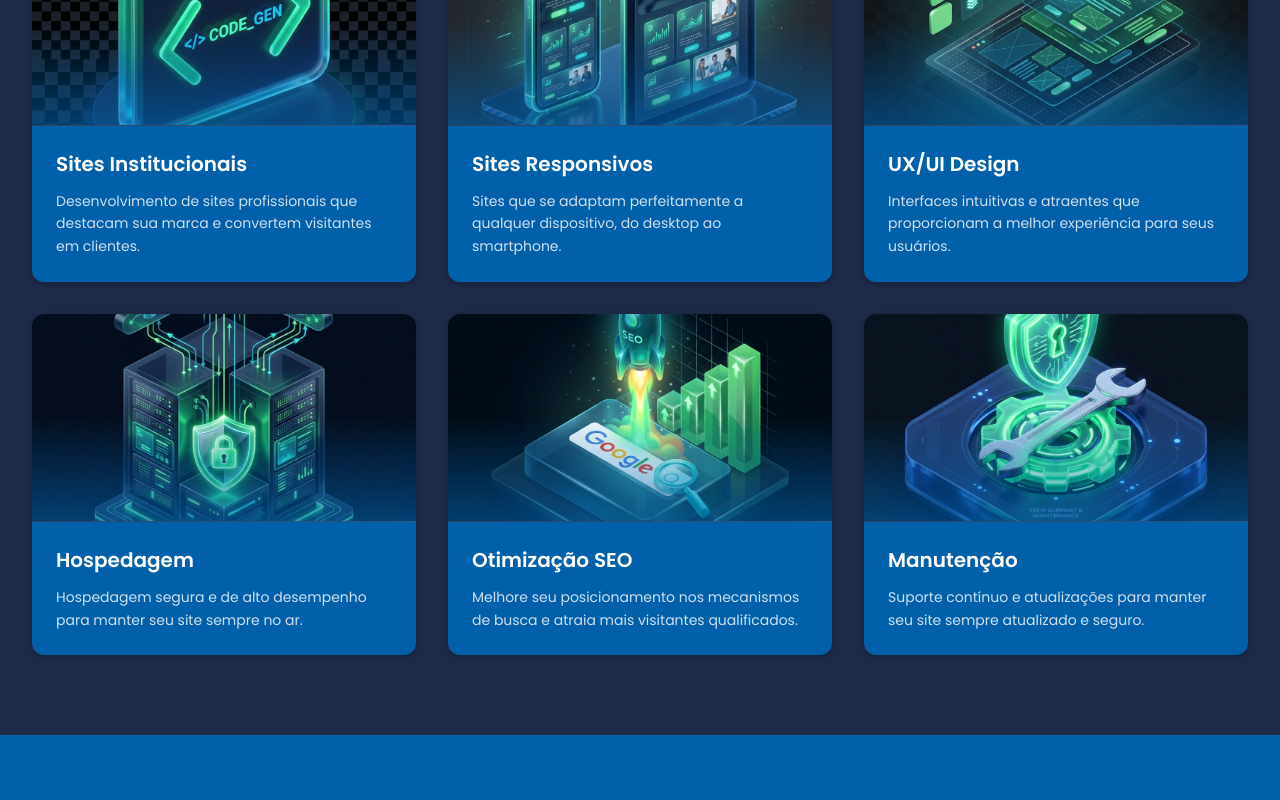
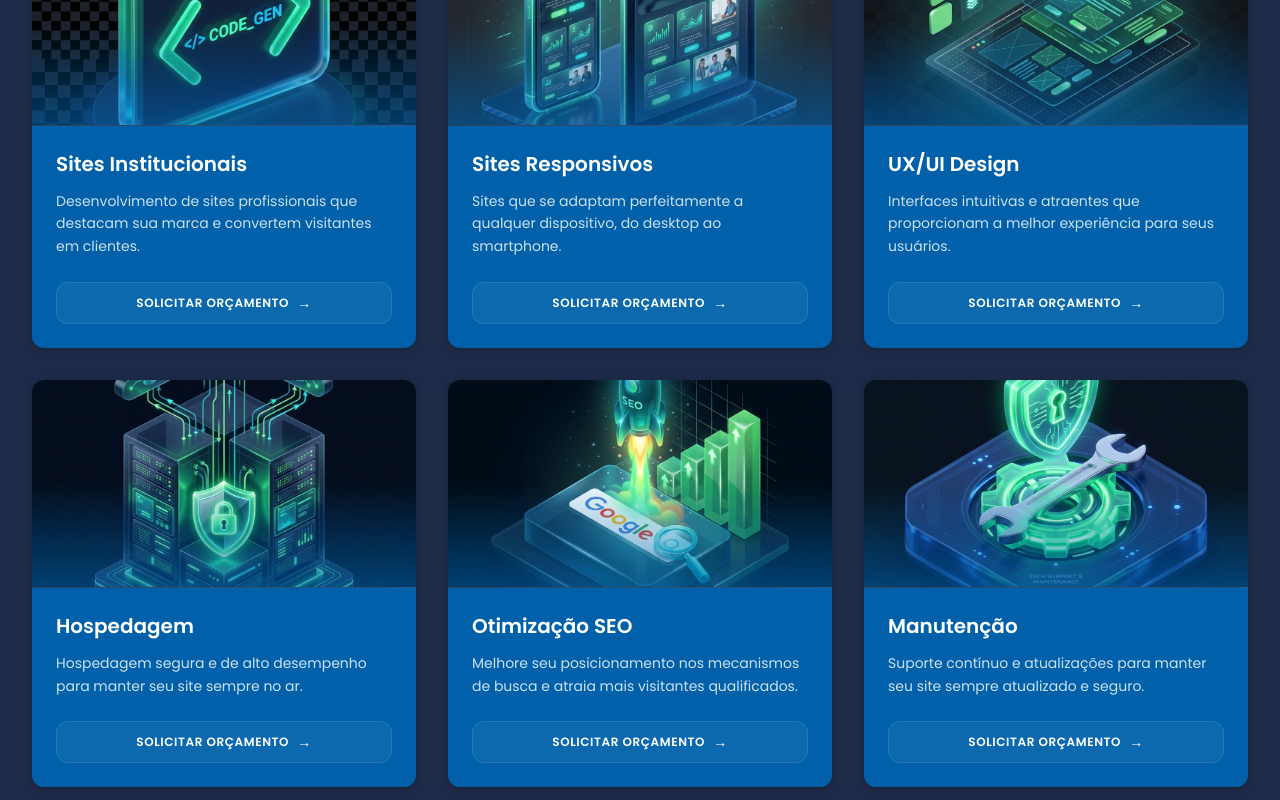
Before and after one commit to helenilsoon/webuildsites, a Next.js app: page / in a window 1280 px wide. Shown: the part 1340-2140 px from the top of the page. Built offline with nearby package versions, Linux system fonts and the light colour scheme; no server answers; the database is empty.

Commit message:
feat(ui): padronizar abertura do Chatbot IA em todos os botoes de orcamento

```diff
--- a/app/components/Footer.tsx
+++ b/app/components/Footer.tsx
@@ -3,7 +3,6 @@
 import Link from 'next/link';
 import { EnvelopeIcon, MapPinIcon, PhoneIcon } from '@heroicons/react/24/outline';
 import Logo from './Logo';
-import { openWhatsApp } from '@/lib/whatsapp';
 
 export default function Footer() {
   return (
@@ -106,10 +105,10 @@ export default function Footer() {
                 <PhoneIcon className="w-5 h-5 text-[#61ce70] flex-shrink-0 mt-0.5" />
                 <button
                   type="button"
-                  onClick={() => openWhatsApp('Olá! Vim pelo site e gostaria de um orçamento.')}
+                  onClick={() => window.dispatchEvent(new Event("open-floating-chat"))}
                   className="text-sm hover:text-[#61ce70] transition-colors text-left bg-transparent border-0 p-0 cursor-pointer text-white/80"
                 >
-                  WhatsApp Comercial
+                  Atendimento IA & Orçamentos
                 </button>
               </li>
               <li className="flex items-start gap-3">
--- a/app/components/Header.tsx
+++ b/app/components/Header.tsx
@@ -95,9 +95,13 @@ export default function Header() {
 
           {/* CTA Button */}
           <div className="hidden lg:flex lg:flex-1 lg:justify-end">
-            <Link href="/#contato" className="btn-primary text-xs">
+            <button
+              type="button"
+              onClick={() => window.dispatchEvent(new Event("open-floating-chat"))}
+              className="btn-primary text-xs cursor-pointer"
+            >
               Orçamento
-            </Link>
+            </button>
           </div>
         </div>
       </nav>
@@ -167,13 +171,16 @@ export default function Header() {
                 </div>
 
                 <div className="py-6">
-                  <Link
-                    href="/#contato"
-                    className="btn-primary w-full text-center block"
-                    onClick={() => setMobileMenuOpen(false)}
+                  <button
+                    type="button"
+                    className="btn-primary w-full text-center block cursor-pointer"
+                    onClick={() => {
+                      setMobileMenuOpen(false);
+                      window.dispatchEvent(new Event("open-floating-chat"));
+                    }}
                   >
                     Solicitar Orçamento
-                  </Link>
+                  </button>
                 </div>
               </div>
             </div>
--- a/app/components/Services.tsx
+++ b/app/components/Services.tsx
@@ -1,6 +1,13 @@
+'use client';
+
 import Image from 'next/image';
 
 export default function Services() {
+    function openChat() {
+        if (typeof window !== "undefined") {
+            window.dispatchEvent(new Event("open-floating-chat"));
+        }
+    }
 
     const services = [
         {
@@ -55,9 +62,19 @@ export default function Services() {
                                 />
                                 <div className="absolute inset-0 bg-gradient-to-t from-[#0061aa] via-transparent to-transparent opacity-60 group-hover:opacity-40 transition-opacity duration-300" />
                             </div>
-                            <div className="p-6 flex flex-col flex-grow">
-                                <h3 className="text-xl font-semibold mb-3 text-white group-hover:text-[#61ce70] transition-colors duration-300">{service.title}</h3>
-                                <p className="text-white/80 leading-relaxed text-sm">{service.description}</p>
+                            <div className="p-6 flex flex-col flex-grow justify-between">
+                                <div>
+                                    <h3 className="text-xl font-semibold mb-3 text-white group-hover:text-[#61ce70] transition-colors duration-300">{service.title}</h3>
+                                    <p className="text-white/80 leading-relaxed text-sm mb-6">{service.description}</p>
+                                </div>
+                                <button
+                                    type="button"
+                                    onClick={openChat}
+                                    className="w-full py-2.5 px-4 rounded-xl bg-white/5 border border-white/10 hover:border-[#36c2ac] text-white text-xs font-semibold uppercase tracking-wider transition-all duration-300 flex items-center justify-center gap-2 cursor-pointer group-hover:bg-[#36c2ac] group-hover:text-[#1d2b48]"
+                                >
+                                    <span>Solicitar Orçamento</span>
+                                    <span className="text-sm">→</span>
+                                </button>
                             </div>
                         </div>
                     ))}
--- a/app/components/WhatsAppButton.tsx
+++ b/app/components/WhatsAppButton.tsx
@@ -1,10 +1,11 @@
 'use client'
-import { openWhatsApp } from '@/lib/whatsapp';
 
-// Componente de Botão Flutuante do WhatsApp
+// Componente de Botão Flutuante do WhatsApp / Chatbot IA
 export default function WhatsAppButton() {
   const handleClick = () => {
-    openWhatsApp('Olá! Gostaria de solicitar um orçamento.');
+    if (typeof window !== "undefined") {
+      window.dispatchEvent(new Event("open-floating-chat"));
+    }
   };
 
   return (
--- a/app/components/WhatsAppCTA.tsx
+++ b/app/components/WhatsAppCTA.tsx
@@ -1,7 +1,6 @@
 'use client';
 
 import React from 'react';
-import { openWhatsApp } from '@/lib/whatsapp';
 
 interface WhatsAppCTAProps {
   message?: string;
@@ -10,13 +9,19 @@ interface WhatsAppCTAProps {
   ariaLabel?: string;
 }
 
-export default function WhatsAppCTA({ message, className, children, ariaLabel }: WhatsAppCTAProps) {
+export default function WhatsAppCTA({ className, children, ariaLabel }: WhatsAppCTAProps) {
+  const handleClick = () => {
+    if (typeof window !== "undefined") {
+      window.dispatchEvent(new Event("open-floating-chat"));
+    }
+  };
+
   return (
     <button
       type="button"
-      onClick={() => openWhatsApp(message)}
+      onClick={handleClick}
       className={className}
-      aria-label={ariaLabel || 'Falar no WhatsApp Comercial'}
+      aria-label={ariaLabel || 'Solicitar Orçamento no Chatbot IA'}
     >
       {children}
     </button>
```
